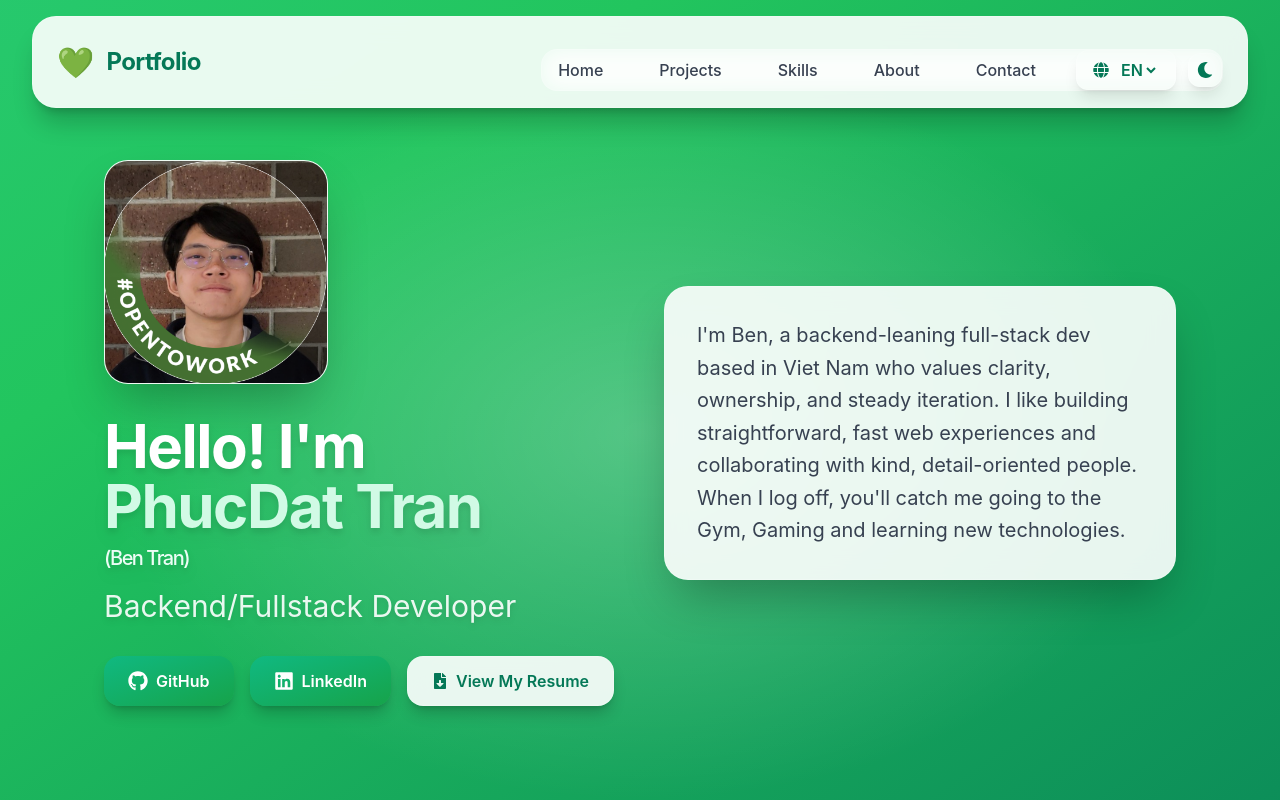
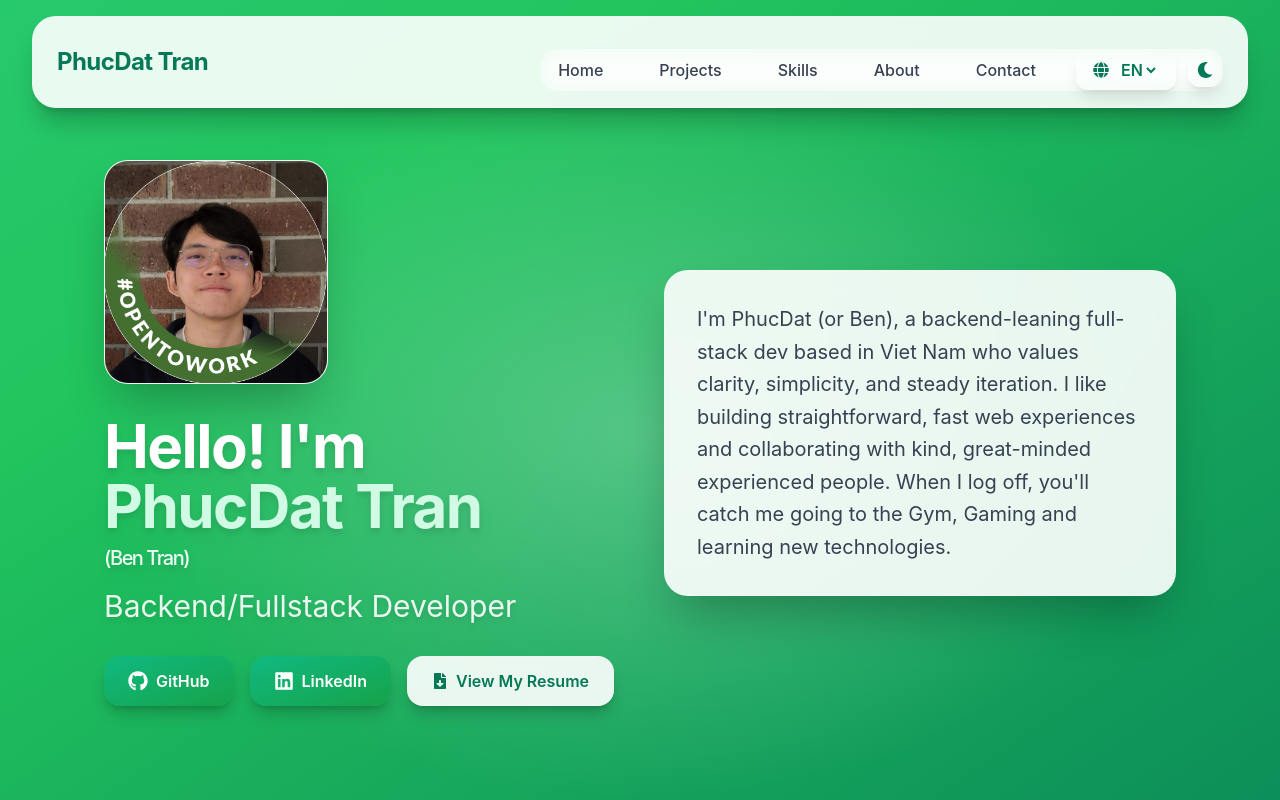
Before and after one commit to BenTran203/My_Portfolio, a React (Vite) app: page / in a window 1280 px wide. Shown: the top 800 px of the page. Built offline with nearby package versions, Linux system fonts and the light colour scheme.

Commit message:
Update personal information in "About" section and navigation title to reflect new name and experience details

```diff
--- a/src/components/Nav_bar/Navigation.jsx
+++ b/src/components/Nav_bar/Navigation.jsx
@@ -44,8 +44,7 @@ const Navigation = () => {
       <div className="glass rounded-3xl px-6 py-4 shadow-xl shadow-black/20">
         <div className="max-w-[1400px] mx-auto flex justify-between items-center">
           <div className="flex items-center gap-3 text-xl md:text-2xl font-bold text-emerald-700 dark:text-emerald-400 transition-colors">
-            <span className="text-2xl md:text-3xl">💚</span>
-            <span className="tracking-tight">Portfolio</span>
+            <span className="tracking-tight">PhucDat Tran</span>
           </div>
 
           <button
--- a/src/i18n.js
+++ b/src/i18n.js
@@ -21,9 +21,9 @@ const resources = {
       "intro.tabs.please": "Pleaseee",
       "intro.about.title": "More of Me",
       "intro.about.description":
-        "I'm Ben, a backend-leaning full-stack dev based in Viet Nam who values clarity, ownership, and steady iteration. I like building straightforward, fast web experiences and collaborating with kind, detail-oriented people. When I log off, you'll catch me going to the Gym, Gaming and learning new technologies.",
+        "I'm PhucDat (or Ben), a backend-leaning full-stack dev based in Viet Nam who values clarity, simplicity, and steady iteration. I like building straightforward, fast web experiences and collaborating with kind, great-minded experienced people. When I log off, you'll catch me going to the Gym, Gaming and learning new technologies.",
       "intro.experience.title": "Experience",
-      "intro.experience.years": "1+ Year Professional Experience",
+      "intro.experience.years": "1 Year Professional Experience",
       "intro.experience.description":
         "🏢 LEAD INNOVATIONZ — Backend Intern (Feb–Jun 2025)\n• Built & maintained microservices architecture using RabbitMQ/MQTT for messaging\n• Implemented Redis caching for improved performance and session management\n• Dockerized services for consistent environments and smoother deployments\n• Co-designed Bookme.com booking flows (search → availability → payment)\n• Analyzed Odoo ERP workflows for business process optimization\n• Developed AI chatbot integrations and automated AI workflows\n\n🏢 Chameleon — Software Engineer Intern (Oct 2023–Mar 2024)\n• Converted Figma designs into responsive React components\n• Built lightweight design system for consistent UI/UX\n• Implemented JWT authentication with secure refresh tokens\n• Optimized frontend performance (bundle size reduction, lazy loading)\n• Improved backend efficiency (query optimization, caching strategies)\n\n🛠️ Tech Stack: Node.js, TypeScript, Express, React, Next.js, Docker, RabbitMQ, MQTT, Redis, REST APIs, SQL/NoSQL, Odoo, AI Integration, Git",
       "intro.education.title": "Education",
@@ -96,9 +96,9 @@ const resources = {
       "intro.tabs.please": "Please",
       "intro.about.title": "Giới thiệu",
       "intro.about.description":
-        "Mình là Ben, một dev full-stack thiên về backend, hiện đang sinh sống tại Việt Nam, coi trọng sự rõ ràng, tinh thần sở hữu và nhịp cải tiến đều đặn. Mình thích xây những trải nghiệm web đơn giản, nhanh và dễ dùng, và thích cộng tác với mọi người, chú trọng chi tiết. Khi tắt máy, bạn thường sẽ thấy mình đi gym, chơi game và khám phá các công nghệ mới.",
+        "Mình là Phúc Đạt (hay Ben), một dev full-stack thiên về backend, hiện đang sinh sống tại Việt Nam, coi trọng sự rõ ràng, tinh thần có trạch nhiệm và kinh nghiệm dày dặn. Mình thích xây những trải nghiệm web đơn giản, nhanh và dễ dùng, và thích cộng tác với mọi người, chú trọng chi tiết. Khi offline, bạn thường sẽ thấy mình đi gym, chơi game và khám phá các công nghệ mới.",
       "intro.experience.title": "Kinh nghiệm",
-      "intro.experience.years": "Hơn 1 Năm Kinh Nghiệm Chuyên Nghiệp",
+      "intro.experience.years": "1 Năm Kinh Nghiệm Chuyên Nghiệp",
       "intro.experience.description":
         "🏢 LEAD INNOVATIONZ — Thực tập Backend (02/2025 – 06/2025)\n• Xây dựng & bảo trì kiến trúc microservices với RabbitMQ/MQTT\n• Triển khai Redis caching để tăng hiệu suất và quản lý session\n• Docker hóa dịch vụ để đồng nhất môi trường\n• Thiết kế luồng đặt chỗ cho Bookme.com (tìm kiếm → khả dụng → thanh toán)\n• Phân tích quy trình Odoo ERP để tối ưu hóa nghiệp vụ\n• Phát triển tích hợp AI chatbot và tự động hóa workflow AI\n\n🏢 Chameleon — Thực tập Kỹ sư (10/2023 – 03/2024)\n• Chuyển Figma thành component React responsive\n• Xây dựng design system nhẹ cho UI/UX đồng nhất\n• Triển khai xác thực JWT với refresh token an toàn\n• Tối ưu hiệu năng Frontend (giảm bundle, lazy loading)\n• Cải thiện Backend (tối ưu truy vấn, chiến lược caching)\n\n🛠️ Tech Stack: Node.js, TypeScript, Express, React, Next.js, Docker, RabbitMQ, MQTT, Redis, REST APIs, SQL/NoSQL, Odoo, tích hợp AI, Git",
       "intro.education.title": "Học vấn",
```
